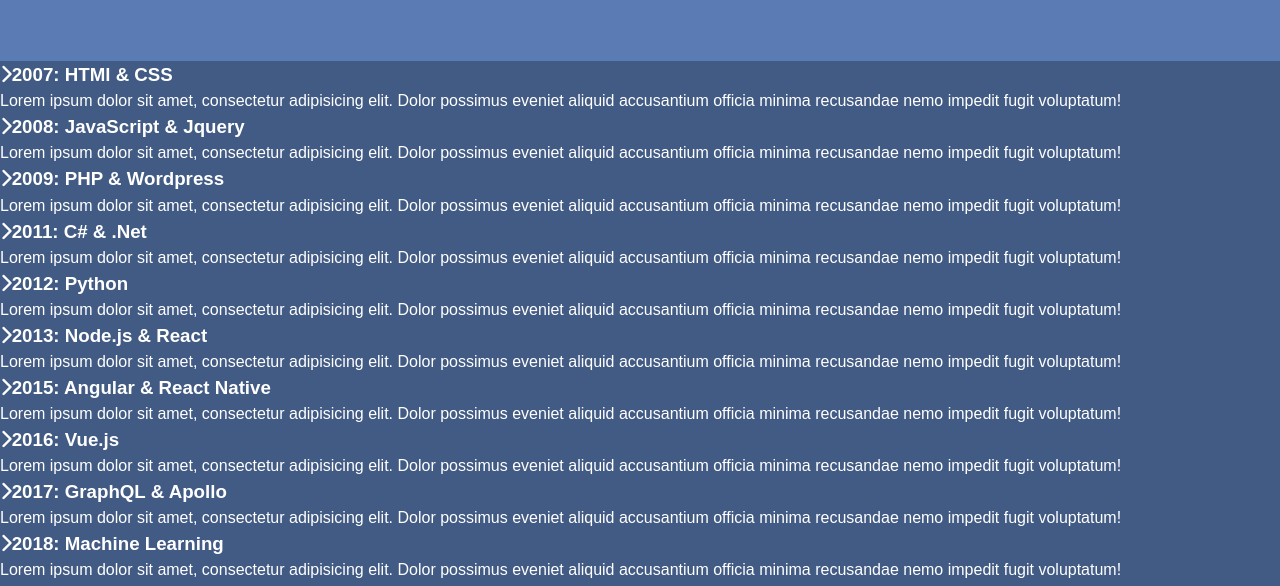
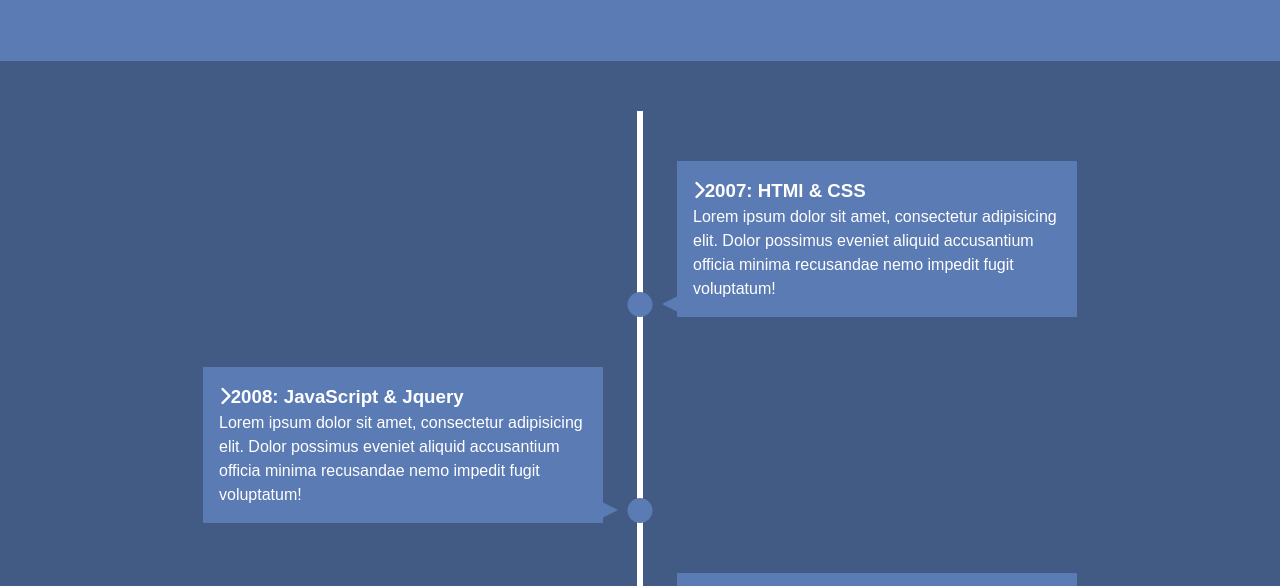
Before and after one commit to NickyLind/Knowledge_Timeline_CSS_HTML, a plain HTML site: page index.html in a window 1280 px wide. Shown: the part 150-736 px from the top of the page. Drawn offline with Linux system fonts and the light colour scheme.

Commit message:
Boxes & Arrows

```diff
--- a/style.css
+++ b/style.css
@@ -32,3 +32,84 @@
 h1 {
   font-size: 2.3rem;
 }
+
+#timeline ul {
+  background: var(--primary-color);
+  padding: 50px 0;
+}
+
+/*! Create Line */
+
+#timeline ul li {
+  list-style: none;
+  position: relative;
+  width: 6px;
+  margin: 0 auto;
+  padding-top: 50px;
+  background: #fff;
+}
+
+/*! Boxes */
+
+#timeline ul li div {
+  position: relative;
+  bottom: 0;
+  width: 400px;
+  padding: 1rem;
+  background: var(--secondary-color);
+  transition: all 0.5s ease-in-out;
+}
+
+/*! Right Side */
+
+#timeline ul li:nth-child(odd) div {
+  left: 40px;
+}
+
+/*! Left Side */
+
+#timeline ul li:nth-child(even) div {
+  left: -434px;
+}
+
+/*! Dots */
+
+#timeline ul li:after {
+  content: "";
+  position: absolute;
+  left: 50%;
+  bottom: 0;
+  width: 25px;
+  height: 25px;
+  background: var(--secondary-color);
+  transform: translateX(-50%);
+  border-radius: 50%;
+  transition: background 0.5s ease-in-out;
+}
+
+/*! Arrows Base*/
+
+#timeline div:before {
+  content: "";
+  position: absolute;
+  bottom: 5px;
+  width: 0;
+  height: 0;
+  border-style: solid;
+}
+
+/*! Right Arrows */
+
+#timeline ul li:nth-child(odd) div:before {
+  left: -15px;
+  border-width: 8px 16px 8px 0;
+  border-color: transparent var(--secondary-color) transparent;
+}
+
+/*! Left Arrows */
+
+#timeline ul li:nth-child(even) div:before {
+  right: -15px;
+  border-width: 8px 0 8px 16px;
+  border-color: transparent transparent transparent var(--secondary-color);
+}
```
